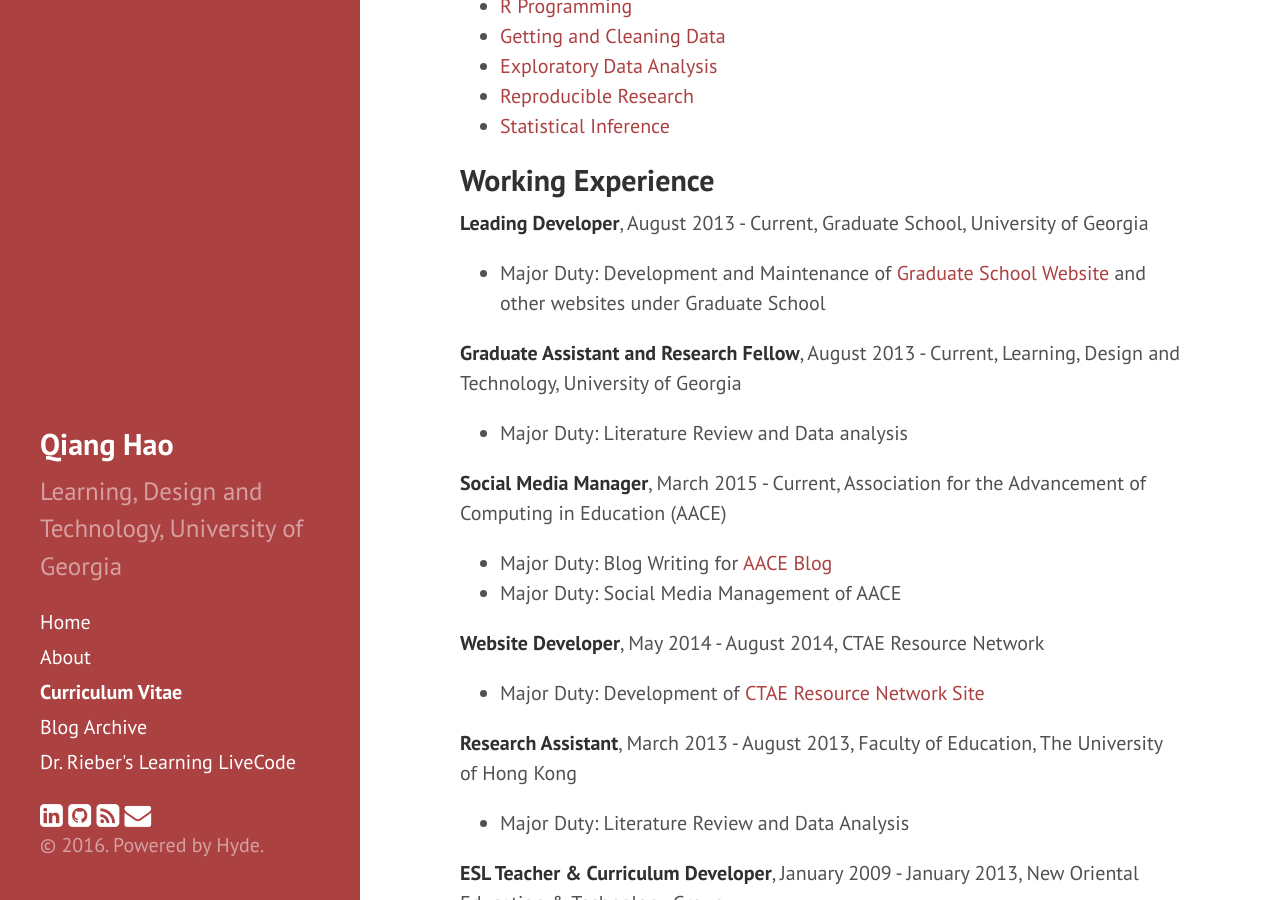
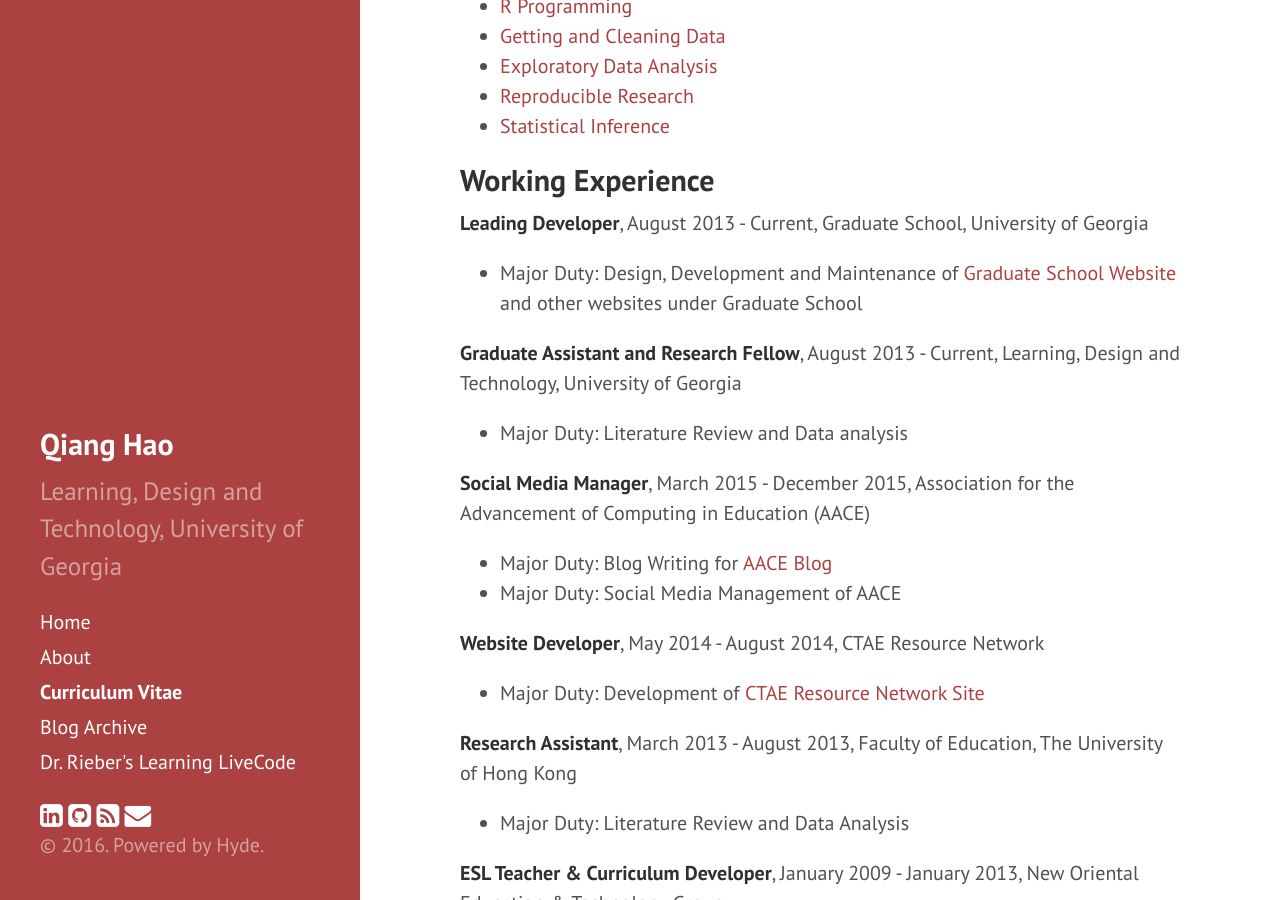
Before and after one commit to Neo-Hao/neo-hao.github.io, a Jekyll site: the page built from cv.md, in a window 1280 px wide and 900 px high, scrolled down 767 px. Built offline with Jekyll 4.4.1, drawn with Linux system fonts in a browser that asks for light colours; nearby versions of some CDN libraries.

Commit message:
update work experience

```diff
--- a/cv.md
+++ b/cv.md
@@ -33,13 +33,13 @@
 
 <strong>Leading Developer</strong>, August 2013 - Current, Graduate School, University of Georgia
 
-* Major Duty: Development and Maintenance of <a href="grad.uga.edu" target="_blank">Graduate School Website</a> and other websites under Graduate School
+* Major Duty: Design, Development and Maintenance of <a href="grad.uga.edu" target="_blank">Graduate School Website</a> and other websites under Graduate School
 
 <strong>Graduate Assistant and Research Fellow</strong>, August 2013 - Current, Learning, Design and Technology, University of Georgia
 
 * Major Duty: Literature Review and Data analysis
 
-<strong>Social Media Manager</strong>, March 2015 - Current, Association for the Advancement of Computing in Education (AACE)
+<strong>Social Media Manager</strong>, March 2015 - December 2015, Association for the Advancement of Computing in Education (AACE)
 
 * Major Duty: Blog Writing for <a href="http://blog.aace.org/author/neohao/" target="_blank">AACE Blog</a>
 * Major Duty: Social Media Management of AACE
```
